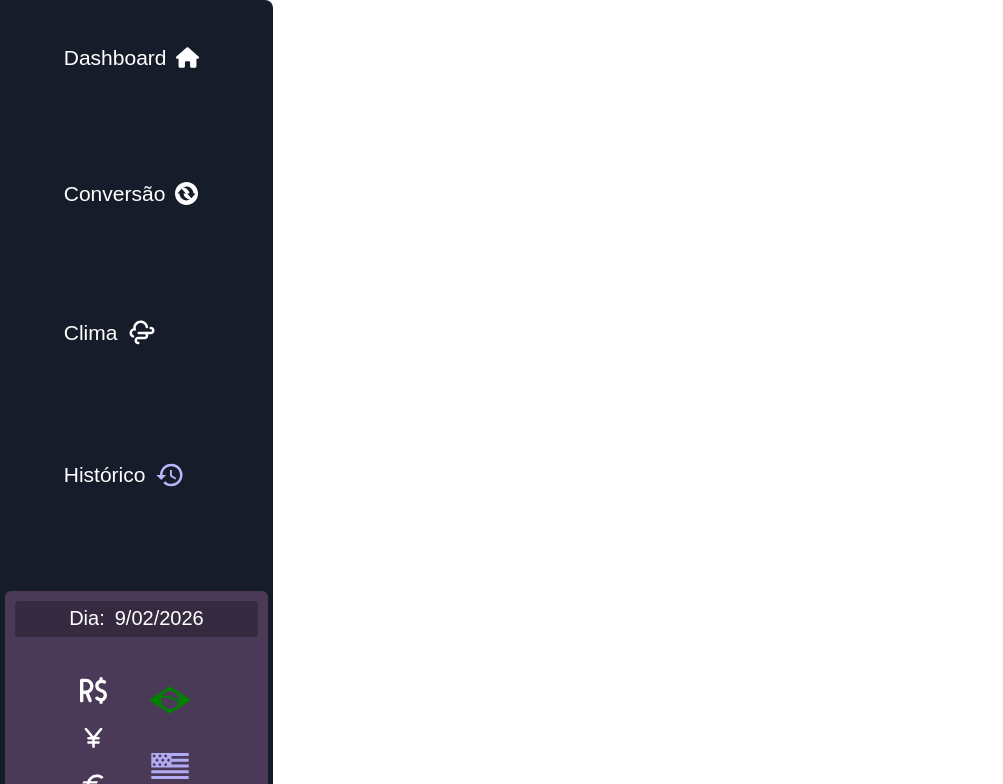
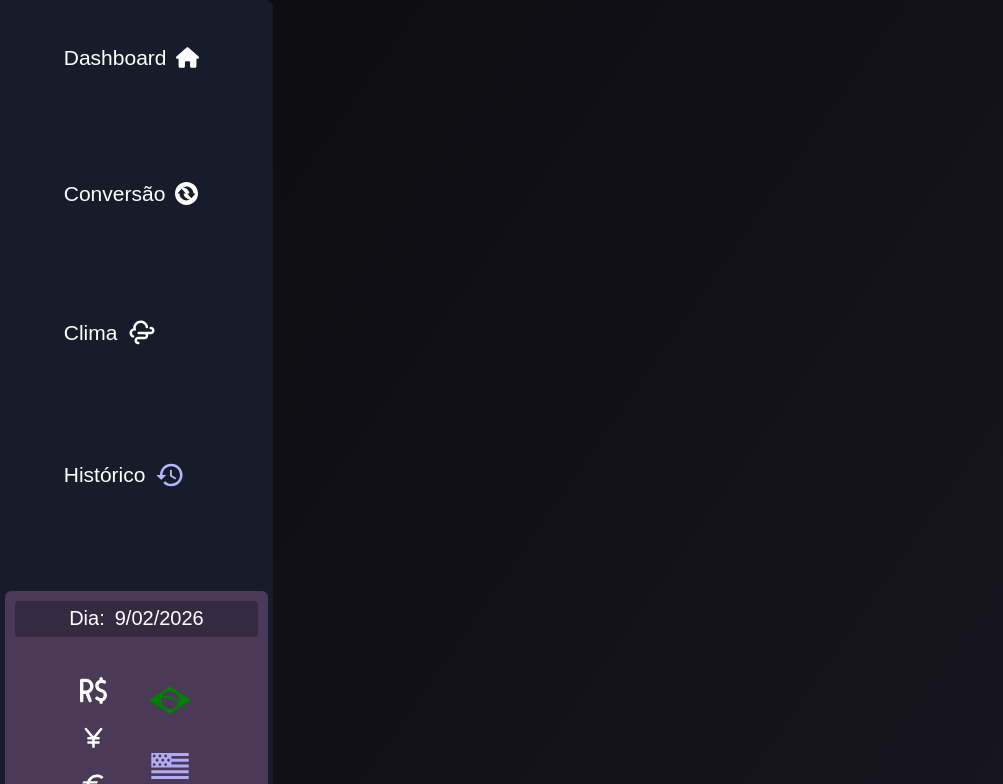
Before and after one commit to SantV7/dashboard-coins, a React (Vite) app: page / in a window 1536 px wide. Shown: the top 784 px of the page, without its empty margins (0-1003 px from the left). Built offline with nearby package versions, Linux system fonts and the light colour scheme; a web font is replaced by a local one.

Commit message:
Adjust the grid on .all-grid

```diff
--- a/src/App.jsx
+++ b/src/App.jsx
@@ -1,17 +1,19 @@
 import SideBar from "./components/sidebar/SideBar"
 import '../src/styles/global.css'
-
+import Dashboard from "./components/dashboard/Dashboard"
+import './styles/main.css'
 function App() {
 
 
   return (
     <>
 
-    <SideBar />
-
-    <main id="main-content">
-
-    </main>
+    <div className="all-grid">
+      <SideBar />
+      <main id="main-content">
+        <Dashboard />
+      </main>
+    </div>
     </>
   )
 }
--- /dev/null
+++ b/src/components/dashboard/Dashboard.jsx
@@ -0,0 +1,12 @@
+import '../dashboard/dashboard.css'
+const Dashboard = () => {
+
+
+  return (
+    <>
+
+    </>
+  )
+}
+
+export default Dashboard
--- a/src/styles/global.css
+++ b/src/styles/global.css
@@ -12,15 +12,21 @@
 }
 
 body {
+    background-image:  linear-gradient( 125deg, rgb(12, 11, 14), rgb(26, 24, 36));
     height: 100vh;
     overflow-x: hidden;
+}
+
+
+.all-grid {
+    height: 100vh;
     display: grid;
     grid-template-columns: 0.9fr 5fr;
 
 }
 
 @media screen and (min-width: 1300px) {
-    body {
+    .all-grid {
         grid-template-columns: 1.08fr 5fr;
     }
 }
--- /dev/null
+++ b/src/styles/main.css
@@ -0,0 +1,4 @@
+#main-content {
+    height: 100%;
+
+}
```
Also changed, not shown: src/components/dashboard/dashboard.css (added).
